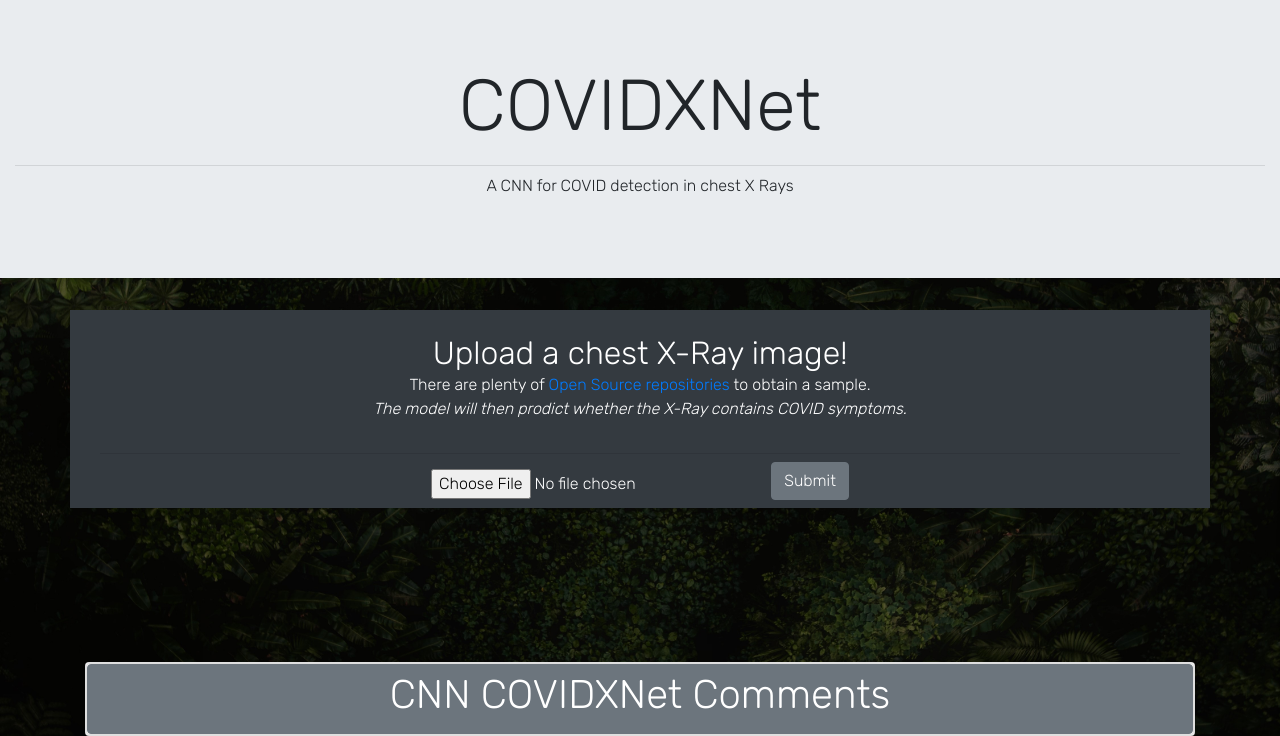
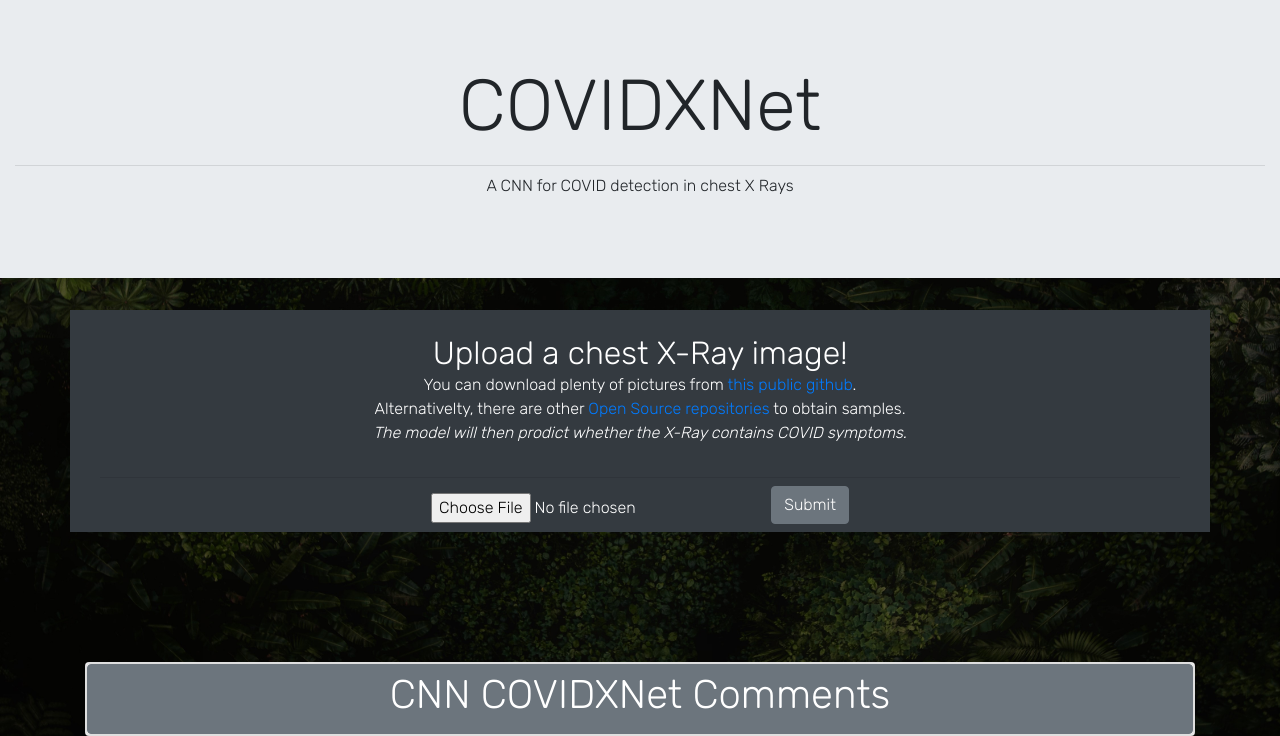
Before and after one commit to BAK2K3/BAKNetwork, a Flask app: page /cnn/covid in a window 1280 px wide. Shown: the part 64-800 px from the top of the page. Run offline with Flask 2, Linux system fonts and the light colour scheme; data comes from the database, SQL or seed files in the repository; some libraries are stand-ins or nearby versions.

Commit message:
Minor HTML changes

```diff
--- a/baknetworks/templates/cnn_covid.html
+++ b/baknetworks/templates/cnn_covid.html
@@ -23,7 +23,8 @@
 <div class="container pt-4 bg-dark text-white text-center">
 
     <span class="h2"> Upload a chest X-Ray image!</span><br>
-    There are plenty of <a href=https://www.researchgate.net/post/updated_list_Last_updated_June_25th_2020_of_Coronavirus_Covid-19_dataset_and_other_Research_Resources>Open Source repositories</a> to obtain a sample.<br>
+    You can download plenty of pictures from <a href=https://github.com/ieee8023/covid-chestxray-dataset/tree/master/images>this public github</a>.<br>
+    Alternativelty, there are other <a href=https://www.researchgate.net/post/updated_list_Last_updated_June_25th_2020_of_Coronavirus_Covid-19_dataset_and_other_Research_Resources>Open Source repositories</a> to obtain samples.<br>
     <em>The model will then prodict whether the X-Ray contains COVID symptoms.</em>
 
     <form method="POST" enctype="multipart/form-data">
--- a/baknetworks/templates/devdiary.html
+++ b/baknetworks/templates/devdiary.html
@@ -35,7 +35,7 @@
   <div class="card">
       <div class="card-header" id="headingOne">
         <h2 class="mb-0">
-          <button class="btn btn-dark btn-block text-center collapsed" type="button" data-toggle="collapse" data-target="#collapseOne" aria-expanded="true" aria-controls="collapseOne">
+          <button class="btn btn-dark btn-block text-center collapsed" type="button" data-toggle="collapse" data-target="#collapseOne" aria-expanded="false" aria-controls="collapseOne">
             Dev Diary #1 - Hello, World!
           </button>
         </h2>
```
